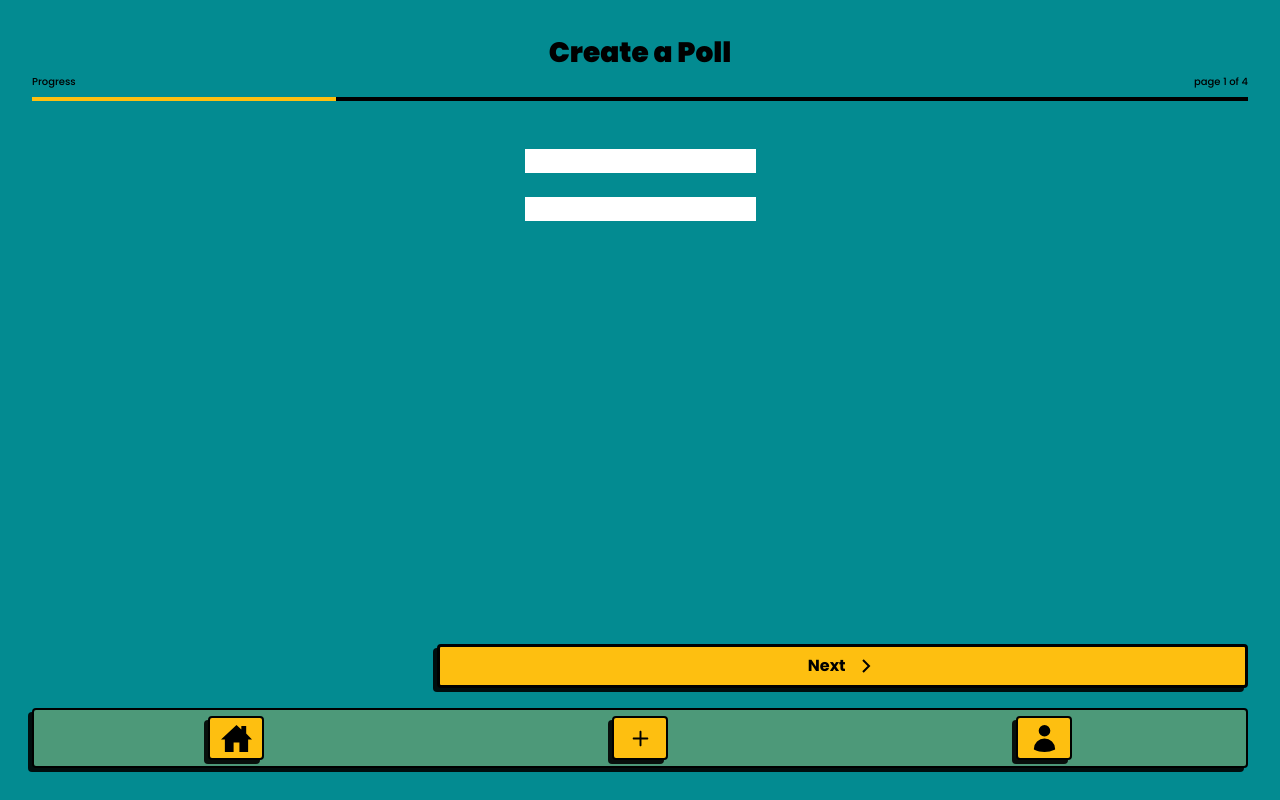
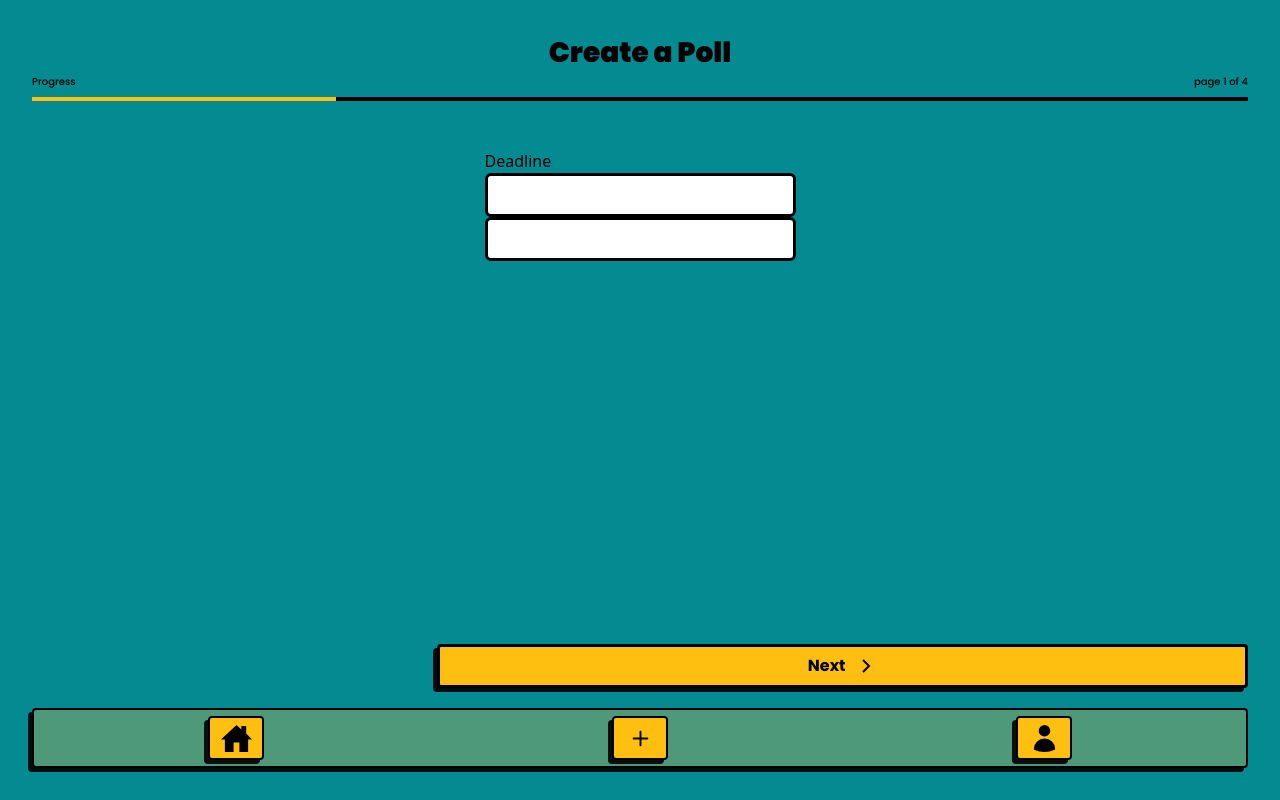
Before and after one commit to devhausleipzigacademy/camp9-final-project, a Next.js app: page /new in a window 1280 px wide. Built offline with nearby package versions, Linux system fonts and the light colour scheme.

Commit message:
added InputField

```diff
--- a/components/newPoll/CreatePoll.tsx
+++ b/components/newPoll/CreatePoll.tsx
@@ -5,10 +5,25 @@ export default function CreatePoll() {
   const { register } = useFormContext(); // retrieve all hook methods
   return (
     <>
-      <input required {...register('test')} />
-      <br />
-      <br />
-      <input required {...register('test2')} />
+      <div>Deadline</div>
+      <InputField
+        required
+        {...register('test3')}
+        label={'Create a poll'}
+        showLabel={false}
+        type={'text'}
+        width={'full'}
+        disabled={false}
+      />
+      <InputField
+        required
+        {...register('test3')}
+        label={'Create a poll'}
+        showLabel={false}
+        type={'text'}
+        width={'full'}
+        disabled={false}
+      />
     </>
   );
 }
```
